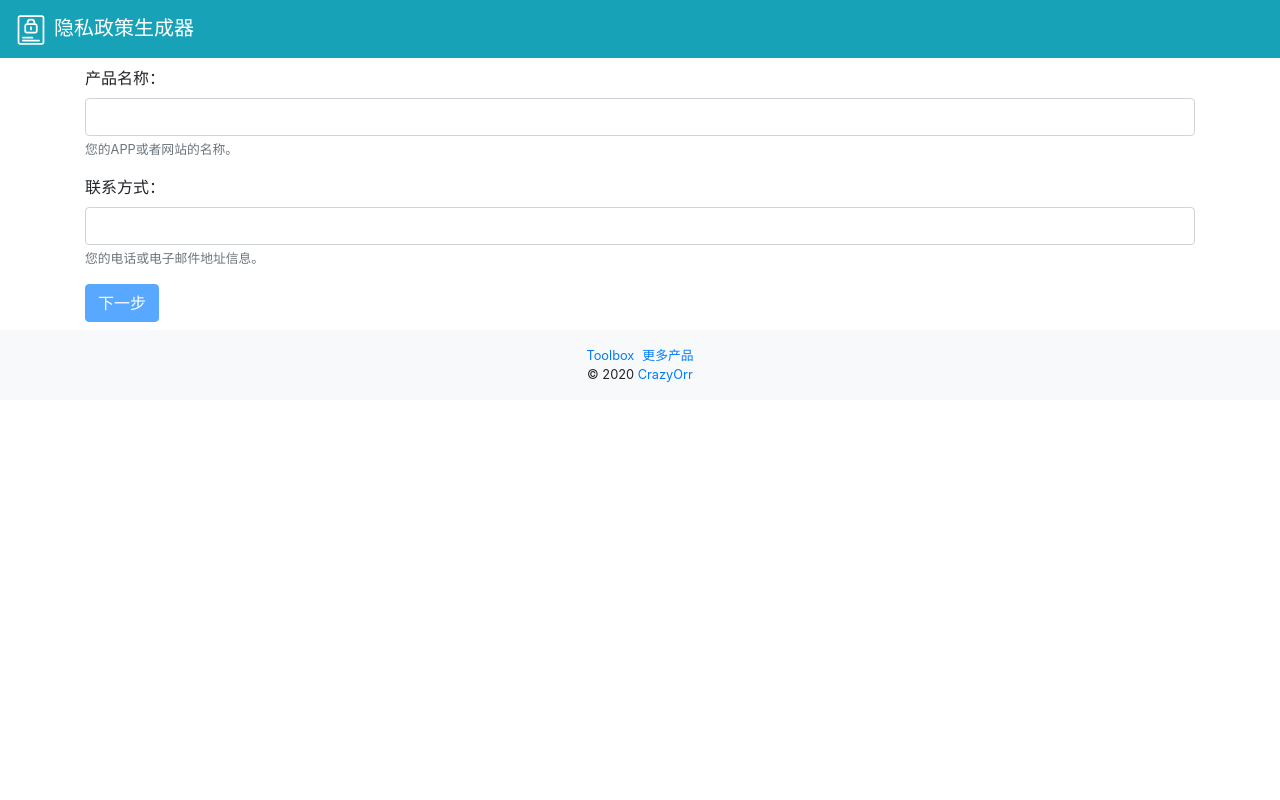
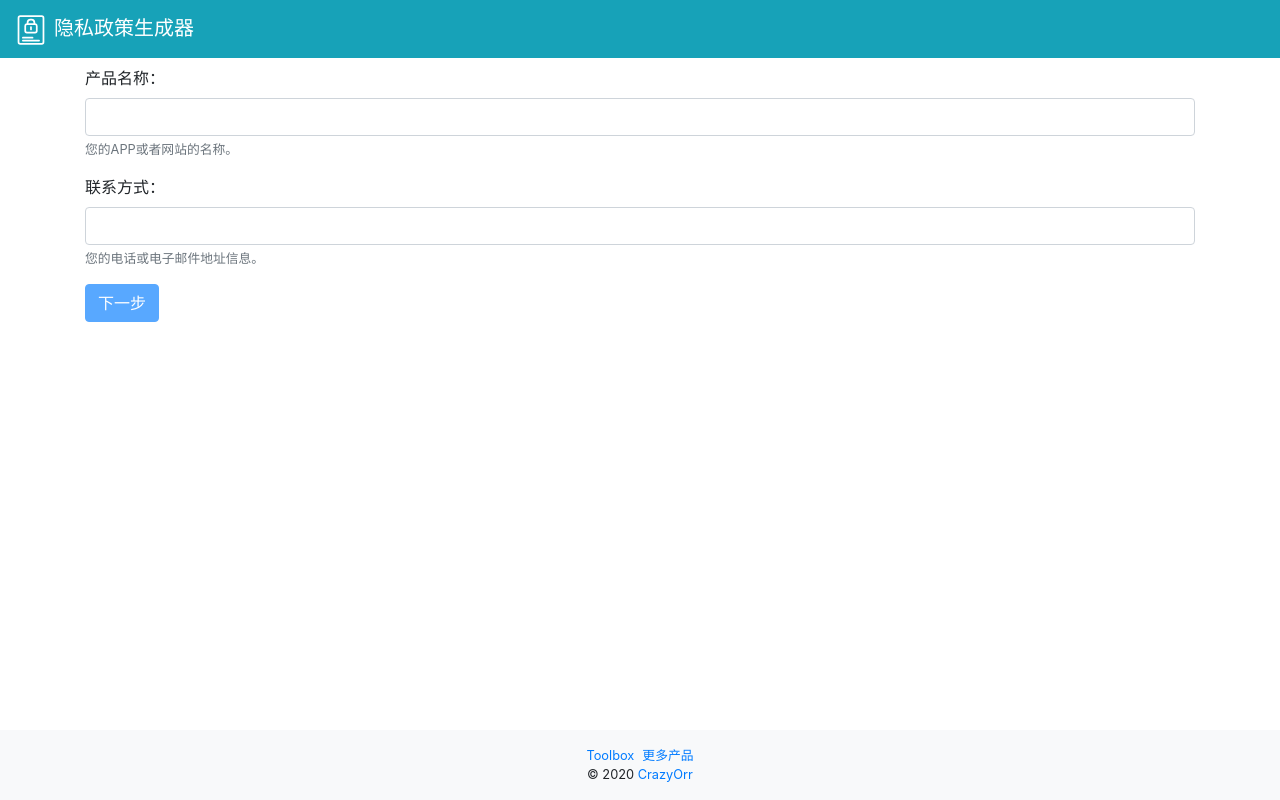
Before and after one commit to CrazyOrr/legal-doc-generator, a Vue app: page / in a window 1280 px wide. Built offline with nearby package versions, Linux system fonts and the light colour scheme.

Commit message:
Make footer sticky to the bottom of the viewport

```diff
--- a/src/App.vue
+++ b/src/App.vue
@@ -1,7 +1,9 @@
 <template>
   <div id="app">
     <Navbar/>
-    <PrivacyPolicy/>
+    <div id="content-wrapper">
+      <PrivacyPolicy/>
+    </div>
     <Footer/>
   </div>
 </template>
@@ -23,4 +25,13 @@ export default {
 </script>
 
 <style>
+#app {
+  min-height: 100vh;
+  display: flex;
+  flex-direction: column;
+}
+
+#content-wrapper {
+  flex: 1;
+}
 </style>
```
